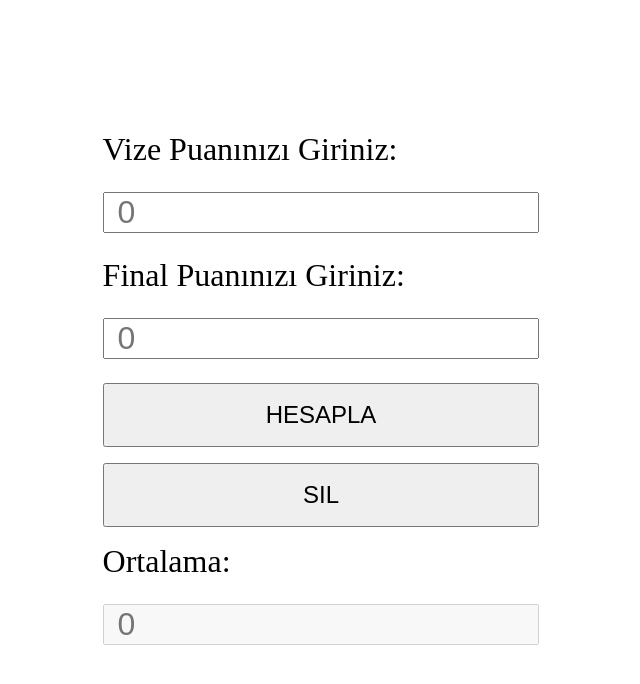
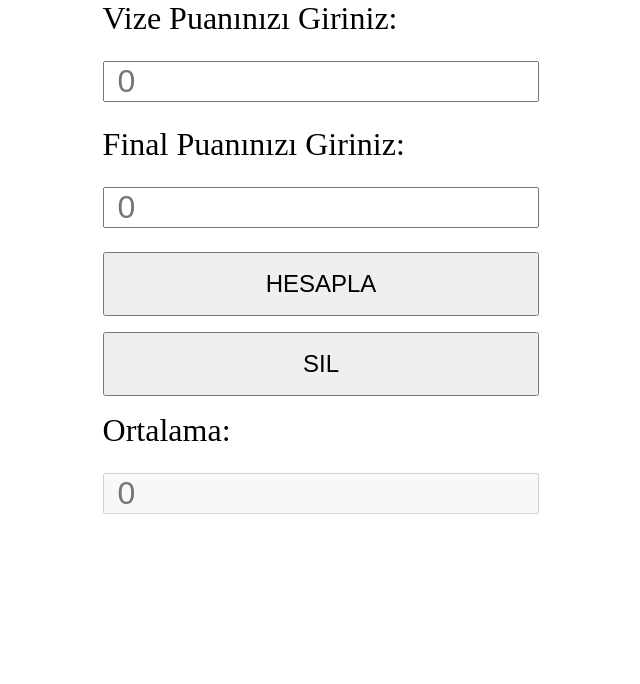
Before and after one commit to ruslanrahimov/average_score, a plain HTML site: page index.html in a window 1280 px wide. Shown: the whole page, without its empty margins (319-959 px from the left). Drawn offline with Linux system fonts and the light colour scheme.

Commit message:
fix height size

```diff
--- a/css/style.css
+++ b/css/style.css
@@ -14,7 +14,9 @@ body{
     justify-content: center;
     align-items: center;
     width: 80%;
-    min-height: 100vh;
+    min-height: -webkit-fill-available;
+    min-height: -moz-available;
+    min-height: stretch;
     margin: 0 auto;
     padding: 0 3rem;
 }
```
